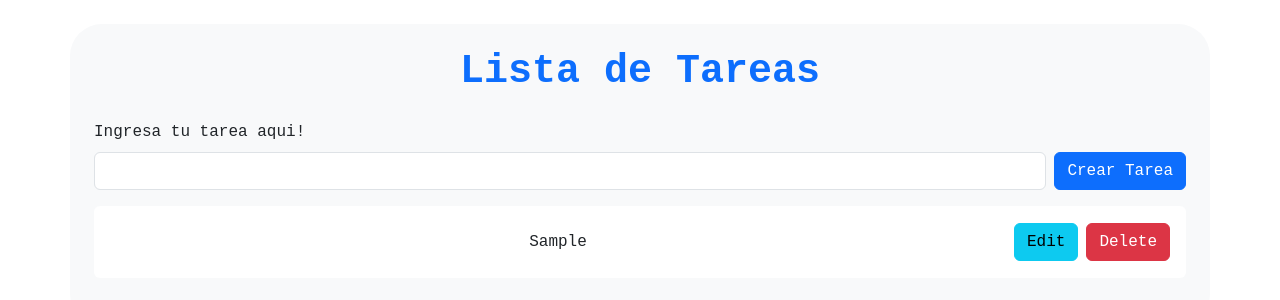
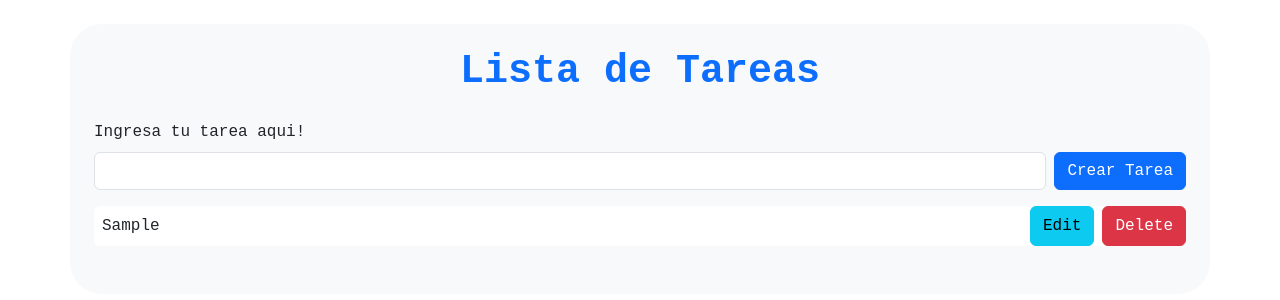
Before and after one commit to Alejandro-Quiceno-Perez/TodoApp, a React (Vite) app: page / in a window 1280 px wide. Both pictures are taken after typing "Sample" into the empty fields and a click on the input "Crear Tarea". Shown: the top 300 px of the page. Built offline with nearby package versions, Linux system fonts and the light colour scheme.

Commit message:
se termina proyecto listo para comentar

```diff
--- a/src/components/Todo.jsx
+++ b/src/components/Todo.jsx
@@ -23,7 +23,7 @@ export const Todo = ({ item, onUpdate, onDelete }) => {
 
 
     return (
-        <div className="bg-white p-3 mb-2 rounded rounded-2">
+        <div className="bg-white  mb-2 rounded rounded-2">
             {
                 isEdit ? (
                     <form onSubmit={handleSubmit}>
@@ -40,8 +40,8 @@ export const Todo = ({ item, onUpdate, onDelete }) => {
                     </form>
                 ) : (
                     <form className='form'>
-                        <div className="d-flex gap-2 justify-content-between align-items-center">
-                            <label className='form-label mt-2 text-center w-100'>
+                        <div className="d-flex gap-2">
+                            <label className='form-label mt-2 ms-2 w-100'>
                                 {item.title}
                             </label>
                             <button className='btn btn-info' onClick={() => setIsEdit(true)}>Edit</button>
```
